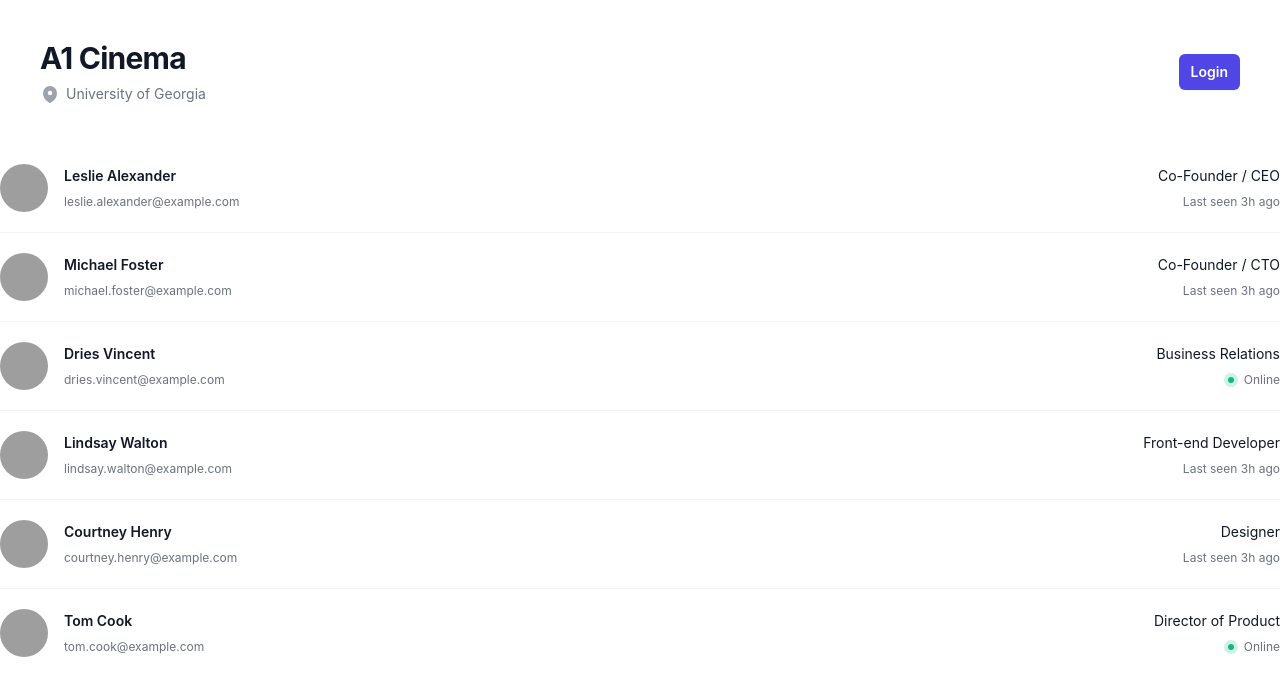
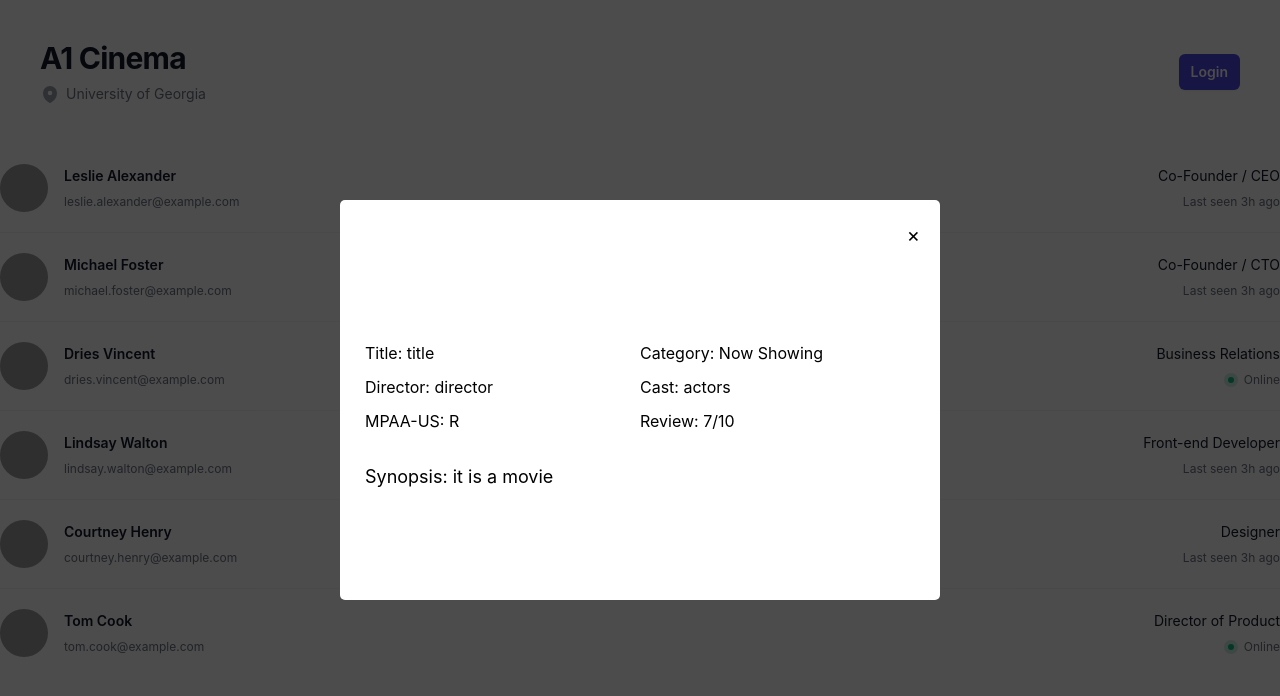
Before and after one commit to MatthewRJue/Software-Engineering-Project, a React (Create React App) app in the folder client/: page / in a window 1280 px wide. Shown: the top 696 px of the page. Built offline with nearby package versions, Linux system fonts and the light colour scheme; grey boxes are pictures that could not be loaded.

Commit message:
added movie info modal

```diff
--- a/client/src/App.js
+++ b/client/src/App.js
@@ -3,16 +3,23 @@
 import Login from './Components/Login';
 import Register from './Components/Register';
 import Navbar from './Components/Navbar';
-import React from 'react';
+import React, {useState} from 'react';
 import MovieList from "./Components/MovieList"
+import Movieinfo from "./Components/MovieInfo"
 import { BrowserRouter as Router, Route, Routes } from 'react-router-dom'; // Update this line
 
+
+
 function App() {
+
+  const [isModalOpen, setModalOpen] = useState(true);
+
   return (
     <Router>
       <Routes>
         <Route path="/" element={
           <><Navbar />
+          <Movieinfo isOpen={isModalOpen} onClose={() => setModalOpen(false)}/>
           <MovieList />
           </>
         } />
--- /dev/null
+++ b/client/src/Components/MovieInfo.js
@@ -0,0 +1,115 @@
+import React from 'react';
+
+const movieTitle = "title"
+const movieCategory = "Now Showing"
+const movieSynopsis = "it is a movie"
+const movieReview = "7/10"
+const movieCast = "actors"
+const movieDirector = "director"
+const movieProducer = "producer"
+const movieRating = "R"
+
+const Movieinfo = ({ isOpen, onClose, children }) => {
+  if (!isOpen) return null;
+
+  return (
+    <div style={style.overlay}>
+      <div style={style.modal}>
+        <button style={style.closeButton} onClick={onClose}>×</button>
+        <div style={styles.container}>
+      <div style={styles.row}>
+        <div style={styles.column}>
+          <p style={styles.text}>Title: {movieTitle}</p>
+        </div>
+        <div style={styles.column}>
+          <p style={styles.text}>Category: {movieCategory}</p>
+        </div>
+      </div>
+      <div style={styles.row}>
+        <div style={styles.column}>
+          <p style={styles.text}>Director: {movieDirector}</p>
+        </div>
+        <div style={styles.column}>
+          <p style={styles.text}>Cast: {movieCast}</p>
+        </div>
+      </div>
+      <div style={styles.row}>
+        <div style={styles.column}>
+          <p style={styles.text}>MPAA-US: {movieRating}</p>
+        </div>
+        <div style={styles.column}>
+          <p style={styles.text}>Review: {movieReview}</p>
+        </div>
+      </div>
+      <div style={styles.largeTextContainer}>
+        <p style={styles.largeText}>Synopsis: {movieSynopsis}</p>
+      </div>
+    </div>
+      </div>
+    </div>
+  );
+};
+
+const style = {
+  overlay: {
+    position: 'fixed',
+    top: 0,
+    left: 0,
+    right: 0,
+    bottom: 0,
+    backgroundColor: 'rgba(0,0,0,0.7)',
+    display: 'flex',
+    justifyContent: 'center',
+    alignItems: 'center',
+  },
+  modal: {
+    backgroundColor: '#fff',
+    padding: '20px',
+    borderRadius: '5px',
+    minWidth: '600px',
+    minHeight: '400px',
+    display: 'flex',
+    flexDirection: 'column',
+  },
+  closeButton: {
+    alignSelf: 'flex-end',
+    background: 'none',
+    border: 'none',
+    fontSize: '20px',
+    cursor: 'pointer',
+  },
+};
+
+const styles = {
+  container: {
+    display: 'flex',
+    flexDirection: 'column',
+    minWidth: '550px',
+    margin: 'auto',
+  },
+  row: {
+    display: 'flex',
+    justifyContent: 'space-between',
+    marginBottom: '10px',
+  },
+  column: {
+    flex: '1',
+    marginRight: '10px',
+    // Adjust last column's margin in each row
+    ':last-child': {
+      marginRight: '0',
+    },
+  },
+  text: {
+    margin: '0',
+  },
+  largeTextContainer: {
+    marginTop: '20px',
+  },
+  largeText: {
+    fontSize: '18px',
+    margin: '0',
+  },
+};
+
+export default Movieinfo;
```
